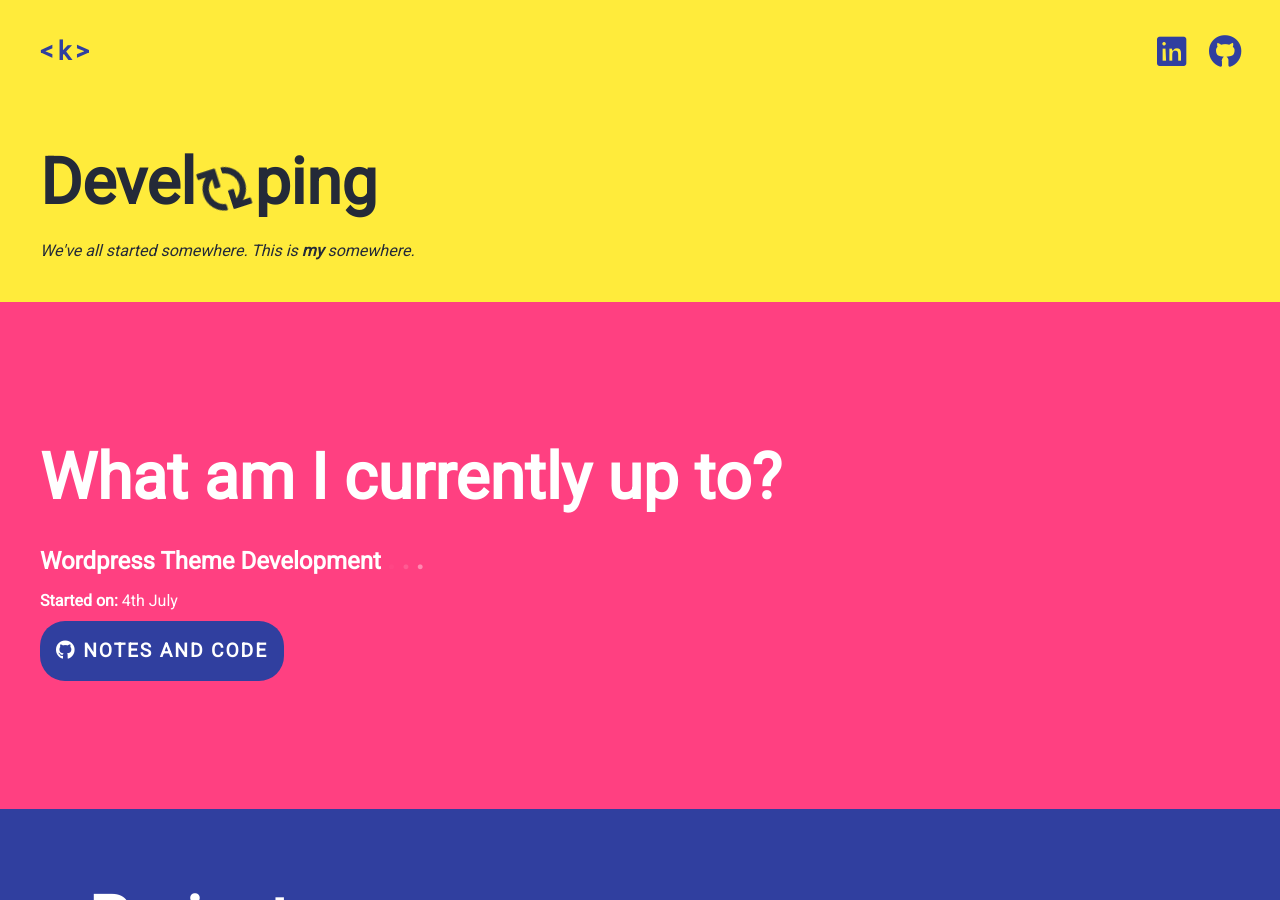
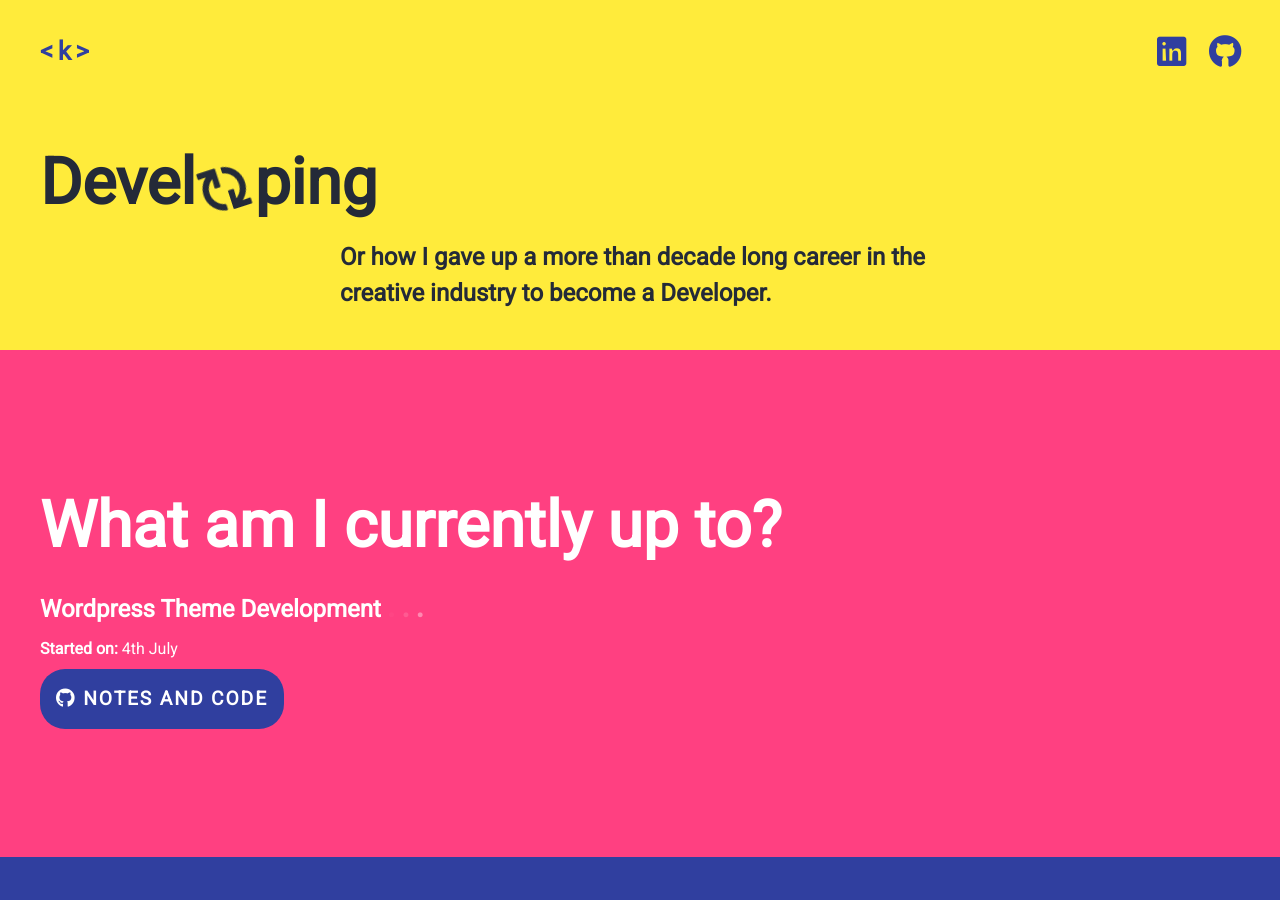
Before and after one commit to krisztin/krisztin.github.io, a Jekyll site: the page built from index.md, in a window 1280 px wide and 900 px high. Built offline with Jekyll 4.4.1, drawn with Linux system fonts in a browser that asks for light colours; nearby versions of some CDN libraries.

Commit message:
changing site tagline

```diff
--- a/_includes/header.html
+++ b/_includes/header.html
@@ -13,10 +13,10 @@
       </nav>
     </div>
     <div class="pad-tb-2">
-      <h1 class="text-jumbo">Devel<i class="fas fa-sync fa-spin"></i>ping</h1>
-      <p>
-        <em>We've all started somewhere. This is <strong>my</strong> somewhere.</em>
-      </p>
+      <h1 class="text-jumbo ">Devel<i class="fas fa-sync fa-spin"></i>ping</h1>
+      <h2 class="wrapper-skinny">
+        Or how I gave up a more than decade long career in the creative industry to become a Developer.
+      </h2>
     </div>
   </div>
 </header>
```
